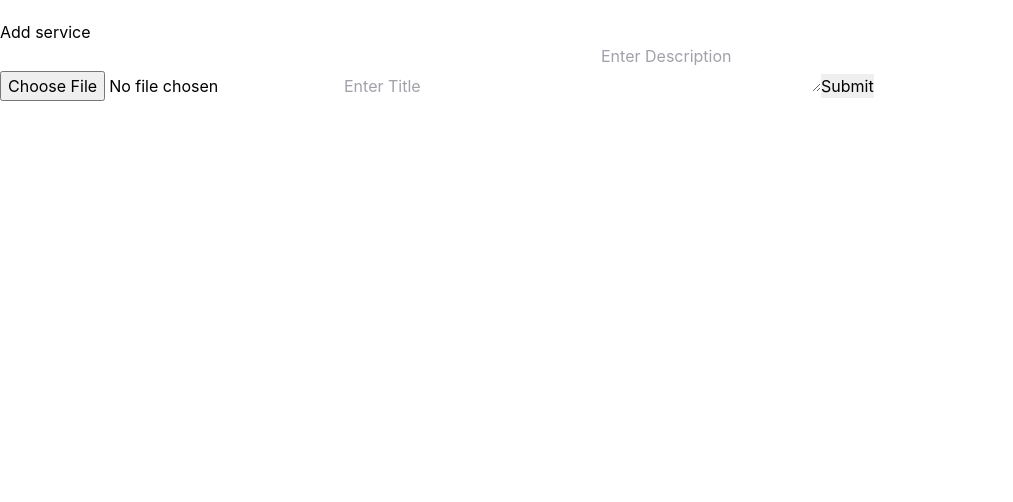
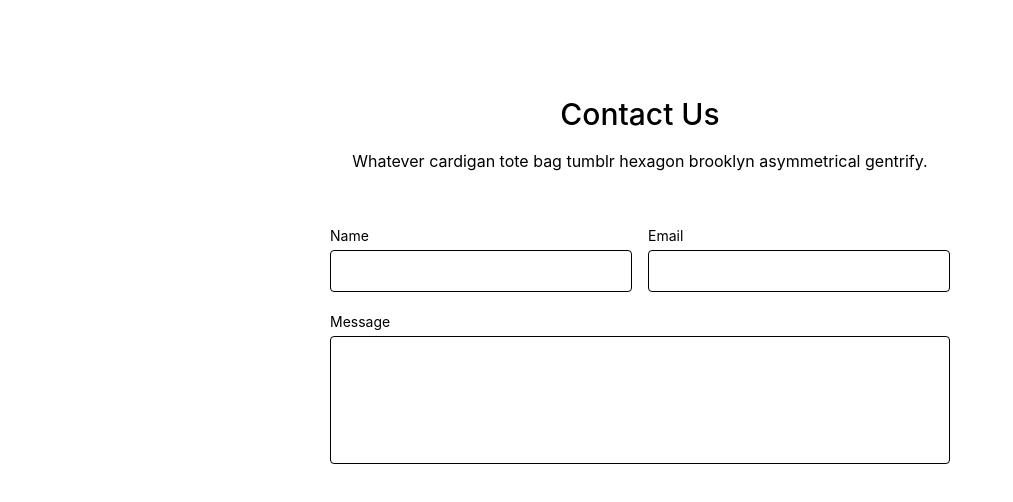
Before and after one commit to khanfaysal/writing-room-blog-, a React (Create React App) app: page /upcontent in a window 1280 px wide. Shown: the top 502 px of the page, without its empty margins (0-1013 px from the left). Built offline with nearby package versions, Linux system fonts and the light colour scheme; a web font is replaced by a local one.

Commit message:
dashboard upload content part finish

```diff
--- a/public/index.html
+++ b/public/index.html
@@ -16,7 +16,7 @@
     -->
     <link rel="manifest" href="%PUBLIC_URL%/manifest.json" />
     <!-- test purpose dashboard admin  -->
-    <link href="https://unpkg.com/tailwindcss/dist/tailwind.min.css" rel="stylesheet">
+    <!-- <link href="https://unpkg.com/tailwindcss/dist/tailwind.min.css" rel="stylesheet"> -->
     <!--
       Notice the use of %PUBLIC_URL% in the tags above.
       It will be replaced with the URL of the `public` folder during the build.
--- a/src/components/HomePage/Footer/Footer.js
+++ b/src/components/HomePage/Footer/Footer.js
@@ -11,10 +11,10 @@ const Footer = () => {
         <div class="w-64 flex-shrink-0 md:mx-0 mx-auto text-center md:text-left">
           <a href="https://www.facebook.com" class="flex title-font font-medium items-center md:justify-start justify-center text-gray-900">
           <img className="h-8 w-8 rounded-full"
-            src="https://i.ibb.co/L5KHWTw/avator1.png"
+            src="https://i.ibb.co/qjR14Hx/blogging.png"
             alt=""
              />
-            <span class="ml-3 text-xl">Tailblocks</span>
+            <span class="ml-3 text-xl">Tech blog</span>
           </a>
           <p class="mt-2 text-sm text-gray-500">
             Air plant banjo lyft occupy retro adaptogen indego
--- a/src/components/HomePage/Header/Header.js
+++ b/src/components/HomePage/Header/Header.js
@@ -70,7 +70,7 @@ const Header = () => {
                 </div>
                 {/* for small device dashboard link */}
                 <Disclosure.Panel className="sm:hidden">
-                  <div className="px-2 pt-2 pb-3 space-y-1">
+                  <div className=" pt-2 mt-13 space-y-1">
                     {navigation.map((item) => (
                       <a
                         key={item.name}
--- a/src/components/HomePage/SocialNavbar/SocialNavbar.js
+++ b/src/components/HomePage/SocialNavbar/SocialNavbar.js
@@ -9,13 +9,12 @@ const SocialNavbar = () => {
         <div class="w-full container mx-auto flex flex-wrap items-center justify-between">
 
             <nav>
-                <ul class="flex items-center justify-between font-bold text-sm text-yellow-400 uppercase no-underline">
-                    <li><a href="https://www.facebook.com" class="hover:text-yellow-200 hover:underline px-4" >Shop</a></li>
-                    <li><a href="https://www.facebook.com" class="hover:text-yellow-200 hover:underline px-4" >About</a></li>
+                <ul class="flex items-center justify-between font-normal text-normal text-yellow-400 uppercase no-underline">
+                    <li><a href="https://www.facebook.com" class="hover:text-yellow-200 hover:underline px-4 lowercase" >@mdfaysal</a></li>
                 </ul>
             </nav>
 
-            <div class="flex items-center text-lg no-underline text-yellow-400 pr-6">
+            <div class="flex items-center text-normal no-underline text-yellow-400 pr-6">
                 <a href="https://www.facebook.com/mdfaysal.khan.71/" class="">
                 <FontAwesomeIcon icon={faFacebookF}></FontAwesomeIcon>
                 </a>
--- a/src/components/UploadContent/UploadContent.js
+++ b/src/components/UploadContent/UploadContent.js
@@ -46,45 +46,78 @@ const UploadContent = () => {
   };
 
   return (
-    <section>
-      <div className="container">
-        <div className="row">
-          <div className="col-md-10 mt-5">
-            <h4 className="brand-txt mt-5">Add service</h4>
-            <form className="addService-form" onSubmit={handleSubmit(onSubmit)}>
-              <input
-                name="imageUpload"
-                type="file"
-                {...register("imageUpload", { required: true })}
-                onChange={handleImageUpload}
-                placeholder="Upload image"
-              />
-              {errors.imageUpload && (
-                <p className="error">imageUpload is required</p>
-              )}
-              <input
-                name="contentTitle"
-                {...register("contentTitle", { required: true })}
-                placeholder="Enter Title"
-              />
-              {errors.contentTitle && (
-                <p className="error">Title is required</p>
-              )}
-              &nbsp;&nbsp;
-              <textarea
-                name="Description"
-                {...register("Description", { required: true })}
-                placeholder="Enter Description"
-              />
-              {errors.Description && (
-                <p className="error">description is required</p>
-              )}
-              <input type="submit" />
-            </form>
+    // <section>
+    //   <div className="container">
+    //     <div className="row">
+    //       <div className="col-md-10 mt-5">
+    //         <h4 className="brand-txt mt-5">Add service</h4>
+    //         <form className="addService-form" onSubmit={handleSubmit(onSubmit)}>
+    //           <input
+    //             name="imageUpload"
+    //             type="file"
+    //             {...register("imageUpload", { required: true })}
+    //             onChange={handleImageUpload}
+    //             placeholder="Upload image"
+    //           />
+    //           {errors.imageUpload && (
+    //             <p className="error">imageUpload is required</p>
+    //           )}
+    //           <input
+    //             name="contentTitle"
+    //             {...register("contentTitle", { required: true })}
+    //             placeholder="Enter Title"
+    //           />
+    //           {errors.contentTitle && (
+    //             <p className="error">Title is required</p>
+    //           )}
+    //           &nbsp;&nbsp;
+    //           <textarea
+    //             name="Description"
+    //             {...register("Description", { required: true })}
+    //             placeholder="Enter Description"
+    //           />
+    //           {errors.Description && (
+    //             <p className="error">description is required</p>
+    //           )}
+    //           <input type="submit" />
+    //         </form>
+    //       </div>
+    //     </div>
+    //   </div>
+    // </section>
+    <section class="text-gray-600 body-font relative">
+  <div class="container px-5 py-24 mx-auto">
+    <div class="flex flex-col text-center w-full mb-12">
+      <h1 class="sm:text-3xl text-2xl font-medium title-font mb-4 text-gray-900">Contact Us</h1>
+      <p class="lg:w-2/3 mx-auto leading-relaxed text-base">Whatever cardigan tote bag tumblr hexagon brooklyn asymmetrical gentrify.</p>
+    </div>
+    <div class="lg:w-1/2 md:w-2/3 mx-auto">
+      <div class="flex flex-wrap -m-2">
+        <div class="p-2 w-1/2">
+          <div class="relative">
+            <label for="name" class="leading-7 text-sm text-gray-600">Name</label>
+            <input type="text" id="name" name="name" class="w-full bg-gray-100 bg-opacity-50 rounded border border-gray-300 focus:border-indigo-500 focus:bg-white focus:ring-2 focus:ring-indigo-200 text-base outline-none text-gray-700 py-1 px-3 leading-8 transition-colors duration-200 ease-in-out" />
           </div>
         </div>
+        <div class="p-2 w-1/2">
+          <div class="relative">
+            <label for="email" class="leading-7 text-sm text-gray-600">Email</label>
+            <input type="email" id="email" name="email" class="w-full bg-gray-100 bg-opacity-50 rounded border border-gray-300 focus:border-indigo-500 focus:bg-white focus:ring-2 focus:ring-indigo-200 text-base outline-none text-gray-700 py-1 px-3 leading-8 transition-colors duration-200 ease-in-out" />
+          </div>
+        </div>
+        <div class="p-2 w-full">
+          <div class="relative">
+            <label for="message" class="leading-7 text-sm text-gray-600">Message</label>
+            <textarea id="message" name="message" class="w-full bg-gray-100 bg-opacity-50 rounded border border-gray-300 focus:border-indigo-500 focus:bg-white focus:ring-2 focus:ring-indigo-200 h-32 text-base outline-none text-gray-700 py-1 px-3 resize-none leading-6 transition-colors duration-200 ease-in-out"></textarea>
+          </div>
+        </div>
+        <div class="p-2 w-full">
+          <button class="flex mx-auto text-white bg-indigo-500 border-0 py-2 px-8 focus:outline-none hover:bg-indigo-600 rounded text-lg">Button</button>
+        </div>
       </div>
-    </section>
+    </div>
+  </div>
+</section>
   );
 };
 
```
Also changed, not shown: src/components/Dashboard/Dashboard.js (+6 -6 lines).
